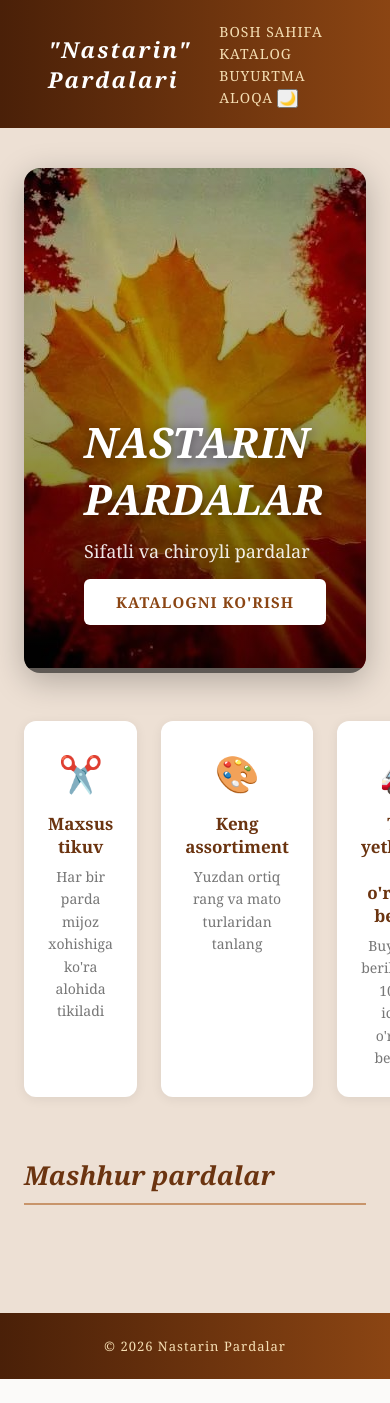
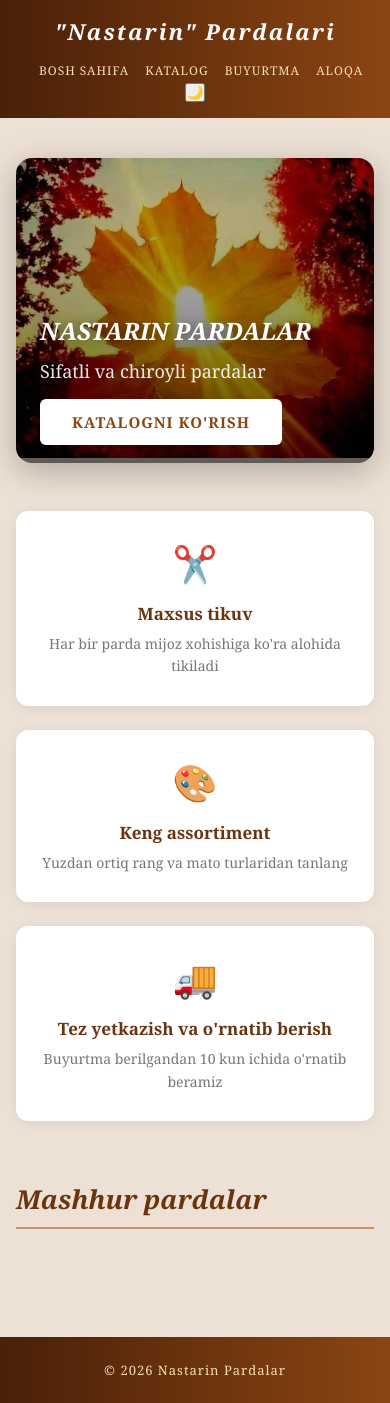
Before and after one commit to SherzodHaydarov/Nastarin, a FastAPI app: page / in a window 390 px wide; the page is wider, and only the part inside the window is pictured. Before the commit the page ends 1379 px from the top of that part, so only its background shows below. Run offline with FastAPI, Linux system fonts and the light colour scheme.

Commit message:
responsive va tungi rejim yangilandi

```diff
--- a/static/style.css
+++ b/static/style.css
@@ -621,3 +621,55 @@ html.tungi h2 {
 html.tungi .login-wrapper .forma {
     background: #16213e;
 }
+
+/* --- RESPONSIVE --- */
+@media (max-width: 768px) {
+    header {
+        padding: 16px 20px;
+        flex-direction: column;
+        gap: 12px;
+        text-align: center;
+    }
+
+    nav a {
+        margin-left: 12px;
+        font-size: 12px;
+    }
+
+    .hero img {
+        height: 300px;
+    }
+
+    .hero-matn {
+        left: 24px;
+        bottom: 30px;
+    }
+
+    .hero-matn h1 {
+        font-size: 24px;
+    }
+
+    .xususiyatlar {
+        grid-template-columns: 1fr;
+    }
+
+    .katalog-grid {
+        grid-template-columns: 1fr;
+    }
+
+    .aloqa-wrapper {
+        grid-template-columns: 1fr;
+    }
+
+    .buyurtma-wrapper {
+        grid-template-columns: 1fr;
+    }
+
+    .stat-grid {
+        grid-template-columns: 1fr;
+    }
+
+    main {
+        padding: 0 16px;
+    }
+}
--- a/templates/admin/dashboard.html
+++ b/templates/admin/dashboard.html
@@ -9,8 +9,6 @@
 
 <div style="padding: 100px; background: white; color: black;">
     <h1>Admin Panelga xush kelibsiz!</h1>
-    <p>Mahsulotlar soni: {{ mahsulotlar|length }}</p>
-    <p>Buyurtmalar soni: {{ buyurtmalar|length }}</p>
 </div>
 
 <!-- Statistika -->
```
